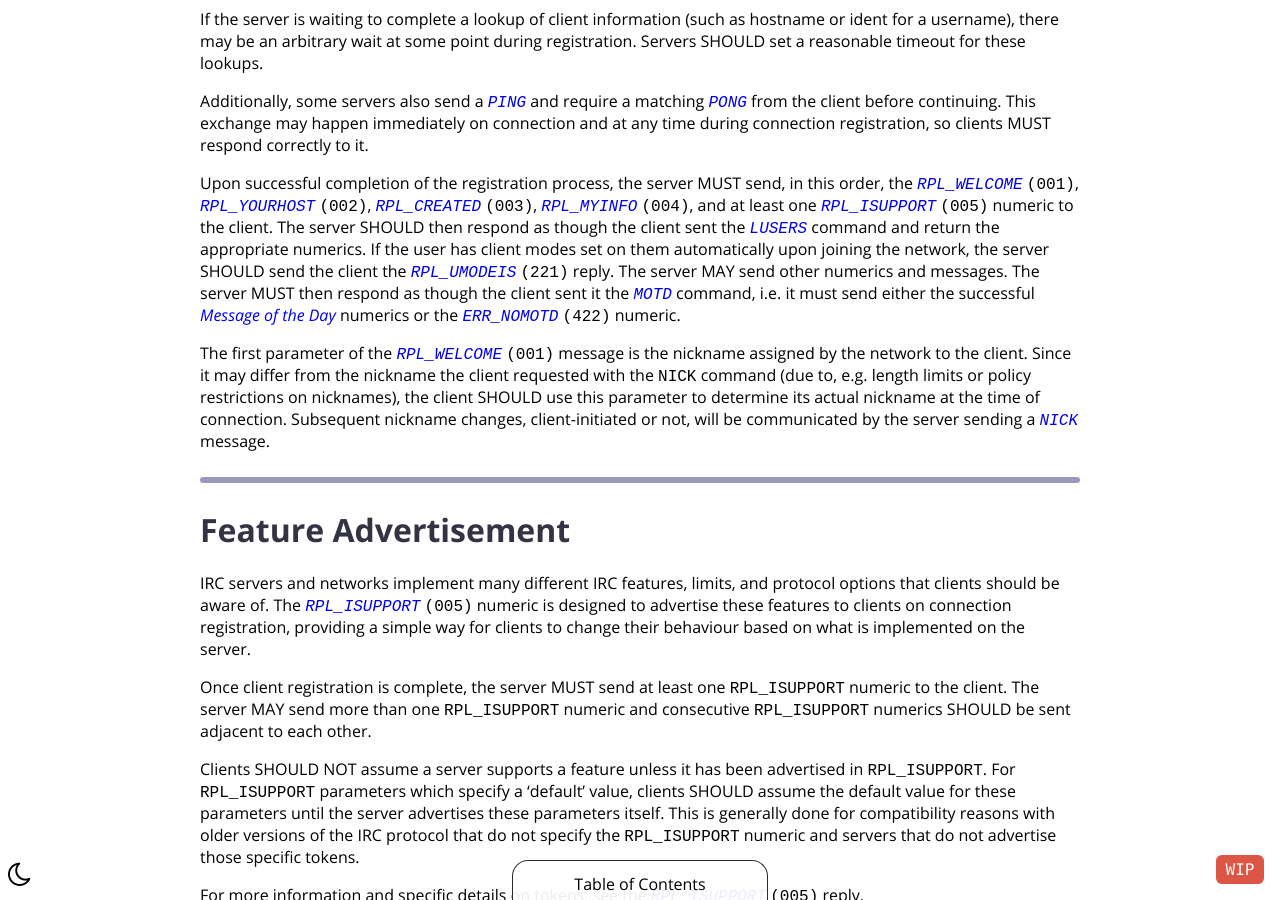
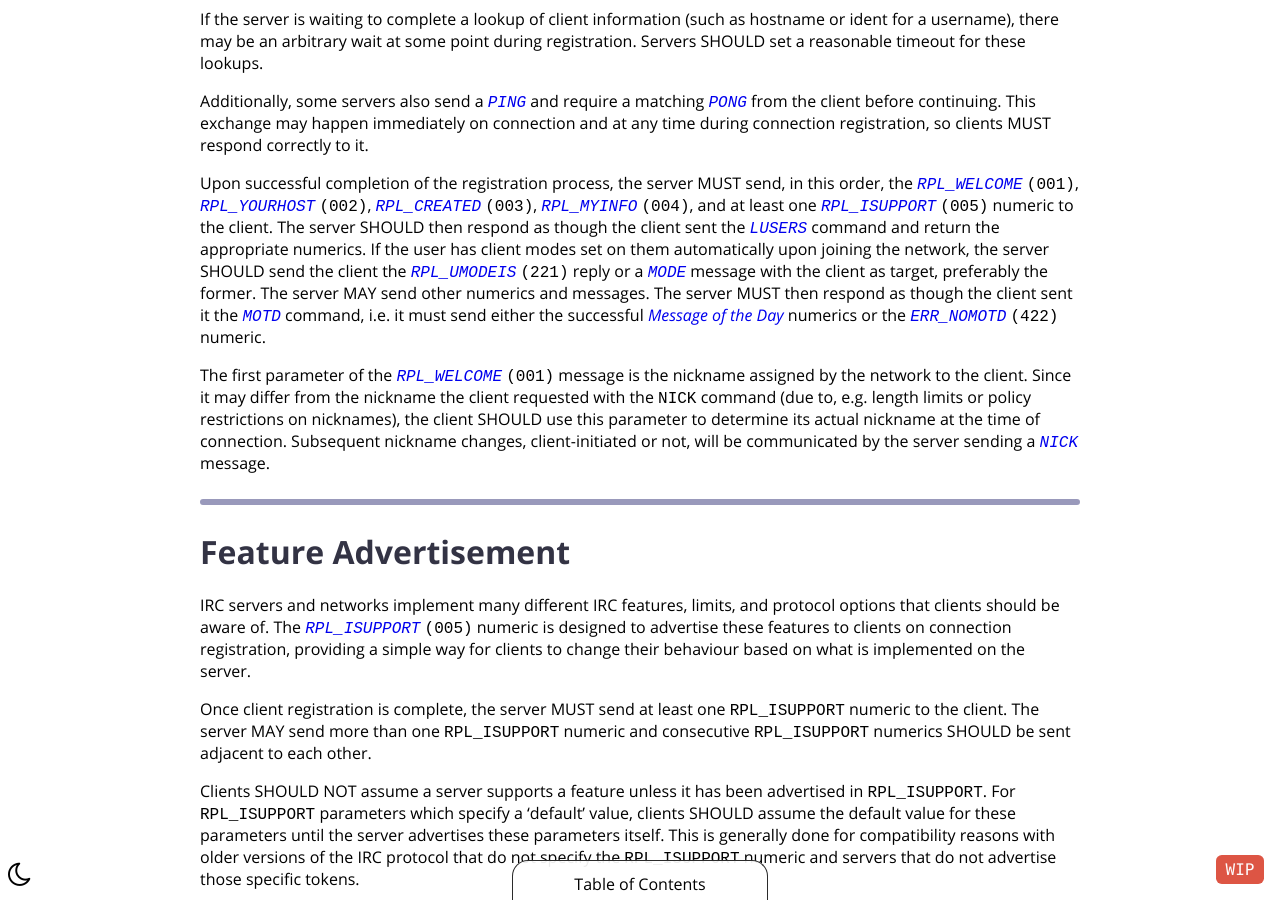
Before and after one commit to ircdocs/modern-irc, a Jekyll site: the page built from index.md, in a window 1280 px wide and 900 px high, scrolled down 11797 px. Built offline with Jekyll 4.4.1, drawn with Linux system fonts in a browser that asks for light colours.

Commit message:
Don't imply RPL_UMODEIS is ubiquitous, as many servers send MODE instead. (#156)

```diff
--- a/index.md
+++ b/index.md
@@ -446,7 +446,7 @@ If the server is waiting to complete a lookup of client information (such as hos
 
 Additionally, some servers also send a {% message PING %} and require a matching {% command PONG %} from the client before continuing. This exchange may happen immediately on connection and at any time during connection registration, so clients MUST respond correctly to it.
 
-Upon successful completion of the registration process, the server MUST send, in this order, the {% numeric RPL_WELCOME %}, {% numeric RPL_YOURHOST %}, {% numeric RPL_CREATED %}, {% numeric RPL_MYINFO %}, and at least one {% numeric RPL_ISUPPORT %} numeric to the client. The server SHOULD then respond as though the client sent the {% command LUSERS %} command and return the appropriate numerics. If the user has client modes set on them automatically upon joining the network, the server SHOULD send the client the {% numeric RPL_UMODEIS %} reply. The server MAY send other numerics and messages. The server MUST then respond as though the client sent it the {% message MOTD %} command, i.e. it must send either the successful [Message of the Day](#motd-message) numerics or the {% numeric ERR_NOMOTD %} numeric.
+Upon successful completion of the registration process, the server MUST send, in this order, the {% numeric RPL_WELCOME %}, {% numeric RPL_YOURHOST %}, {% numeric RPL_CREATED %}, {% numeric RPL_MYINFO %}, and at least one {% numeric RPL_ISUPPORT %} numeric to the client. The server SHOULD then respond as though the client sent the {% command LUSERS %} command and return the appropriate numerics. If the user has client modes set on them automatically upon joining the network, the server SHOULD send the client the {% numeric RPL_UMODEIS %} reply or a {% message MODE %} message with the client as target, preferably the former. The server MAY send other numerics and messages. The server MUST then respond as though the client sent it the {% message MOTD %} command, i.e. it must send either the successful [Message of the Day](#motd-message) numerics or the {% numeric ERR_NOMOTD %} numeric.
 
 The first parameter of the {% numeric RPL_WELCOME %} message is the nickname assigned by the network to the client. Since it may differ from the nickname the client requested with the `NICK` command (due to, e.g. length limits or policy restrictions on nicknames), the client SHOULD use this parameter to determine its actual nickname at the time of connection. Subsequent nickname changes, client-initiated or not, will be communicated by the server sending a {% message NICK %} message.
 
```
